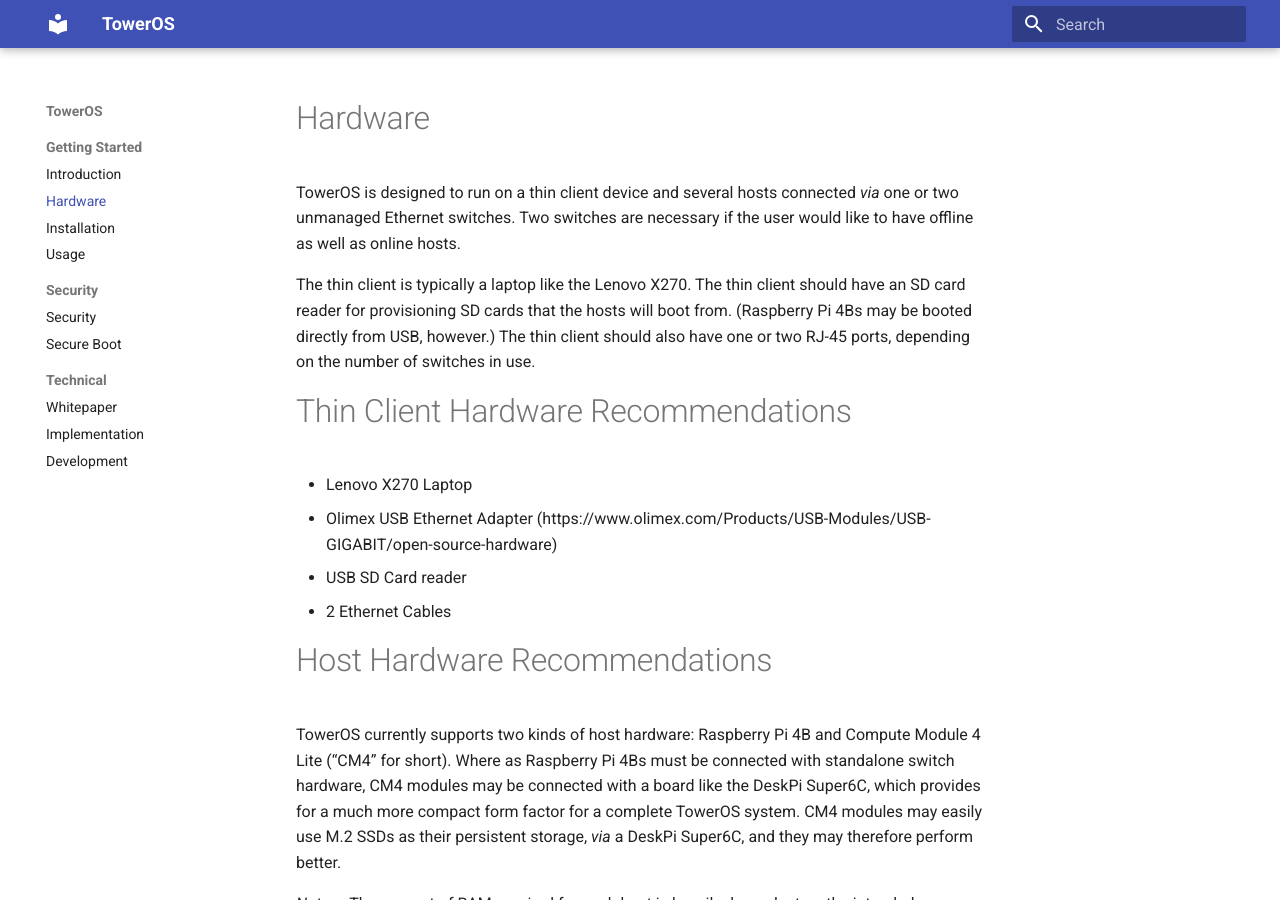
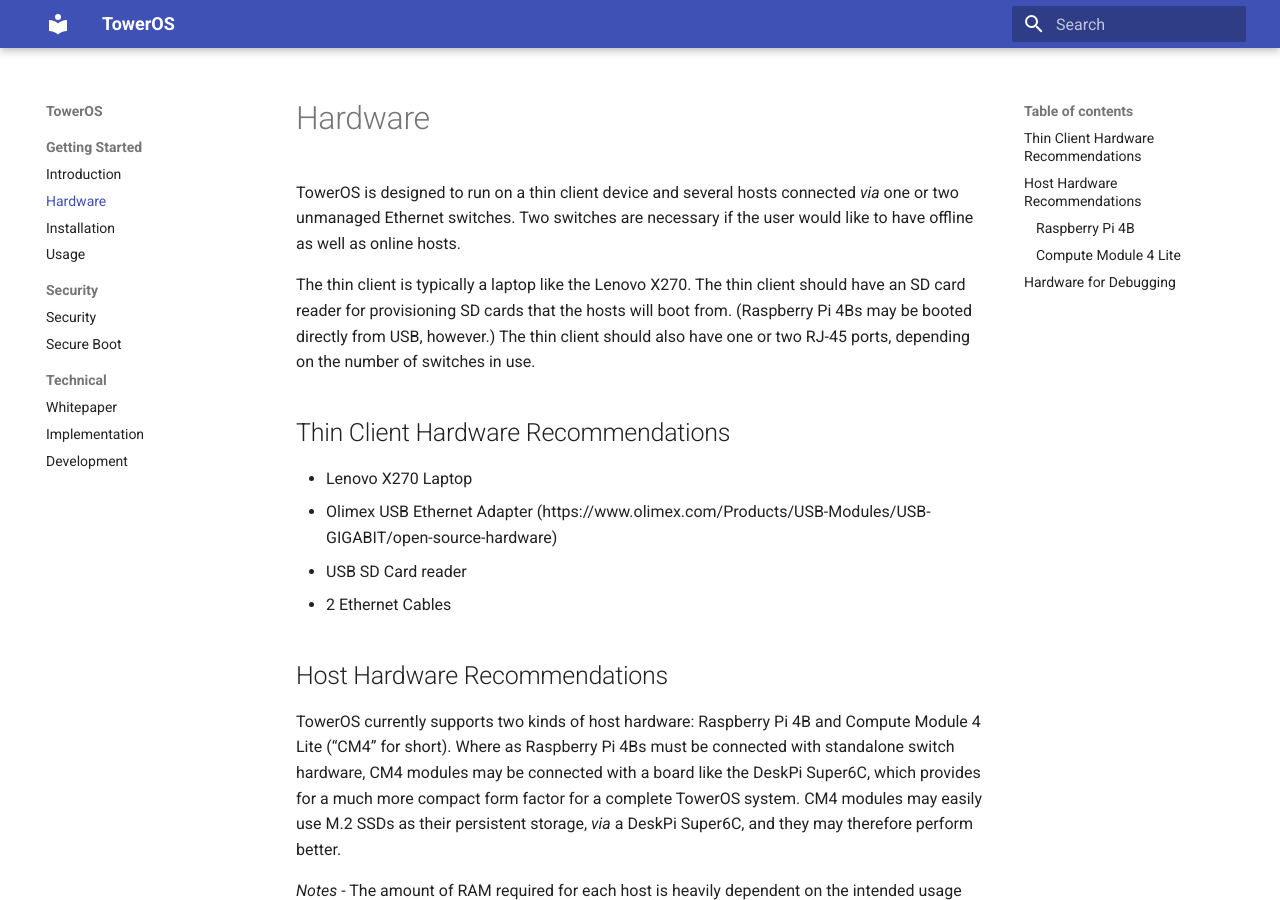
Before and after one commit to towercomputers/toweros, an MkDocs documentation site: the page built from docs/src/hardware.md, in a window 1280 px wide and 900 px high. Built offline with MkDocs 1.6.1 and Material for MkDocs 9.7.7, drawn with Linux system fonts in a browser that asks for light colours.

Commit message:
tweak title hierarchy

```diff
--- a/docs/src/hardware.md
+++ b/docs/src/hardware.md
@@ -4,14 +4,14 @@
 
 The thin client is typically a laptop like the Lenovo X270. The thin client should have an SD card reader for provisioning SD cards that the hosts will boot from. (Raspberry Pi 4Bs may be booted directly from USB, however.) The thin client should also have one or two RJ-45 ports, depending on the number of switches in use.
 
-# Thin Client Hardware Recommendations
+## Thin Client Hardware Recommendations
 - Lenovo X270 Laptop
 - Olimex USB Ethernet Adapter (https://www.olimex.com/Products/USB-Modules/USB-GIGABIT/open-source-hardware)
 - USB SD Card reader
 - 2 Ethernet Cables
 
 
-# Host Hardware Recommendations
+## Host Hardware Recommendations
 TowerOS currently supports two kinds of host hardware: Raspberry Pi 4B and Compute Module 4 Lite (“CM4” for short). Where as Raspberry Pi 4Bs must be connected with standalone switch hardware, CM4 modules may be connected with a board like the DeskPi Super6C, which provides for a much more compact form factor for a complete TowerOS system. CM4 modules may easily use M.2 SSDs as their persistent storage, _via_ a DeskPi Super6C, and they may therefore perform better.
 
 *Notes*
@@ -19,7 +19,7 @@
 - Different SD cards and USB keys may have very different performance characteristics. In general, USB keys are much faster than SD cards, and M.2 SSDs are faster still.
 
 
-## Raspberry Pi 4B
+### Raspberry Pi 4B
 
 ![Tower Archi](img/towerarchi.png)
 
@@ -31,7 +31,7 @@
 - You will need one RTC Clock hat for each offline host.
 
 
-## Compute Module 4 Lite
+### Compute Module 4 Lite
 
 ![DeskPi Super6C Board](img/deskpi.jpg)
 
@@ -44,7 +44,7 @@
 - To support both online and offline hosts, two independent DeskPi Super6s may be used.
 
 
-# Hardware for Debugging
+## Hardware for Debugging
 * Monitor
 * micro HDMI adapter
 * USB Keyboard
```
